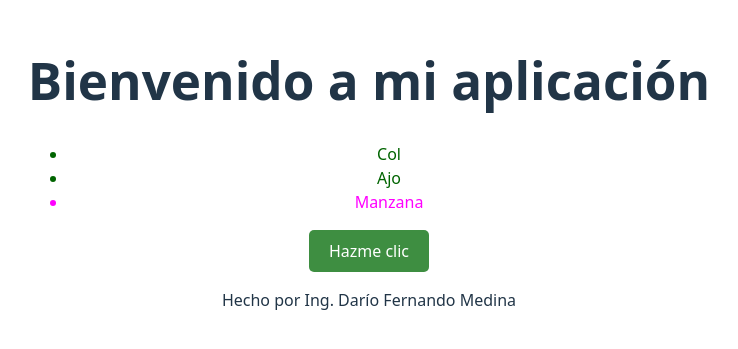
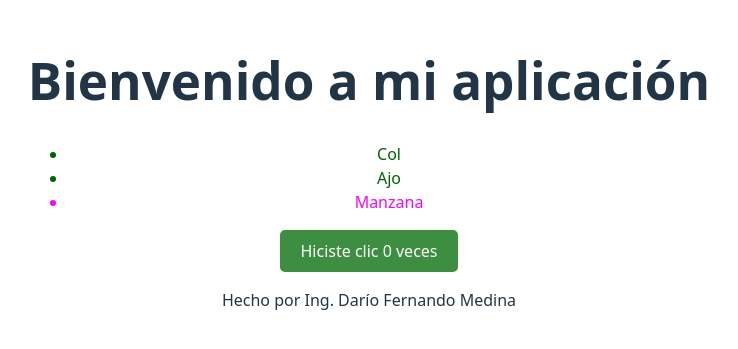
Before and after one commit to dariomedina10/curso_propio, a React (Vite) app: page / in a window 1280 px wide. Shown: the part 227-576 px from the top of the page, without its empty margins (271-1009 px from the left). Built offline with nearby package versions, Linux system fonts and the light colour scheme.

Commit message:
bOTONES CON HOOK

```diff
--- a/src/componentes/Boton.jsx
+++ b/src/componentes/Boton.jsx
@@ -1,16 +1,21 @@
 import React from 'react';
+import { useState } from 'react';
 import '../hojaestilos/boton.css';
 
 function MyButton() {
 
+const [count, setCount] = useState(0);
+
   function handleClick() {
-    alert('¡Me hiciste clic!');
+     setCount(count + 1);
+   // alert('¡Me hiciste clic!');
   }
 
 
   return (
     //<button>Soy un botón</button>
-    <button class="boton" onClick={handleClick}>Hazme clic</button>
+    <button class="boton" onClick={handleClick}>Hiciste clic {count} veces</button>
+
 
 
 
```
